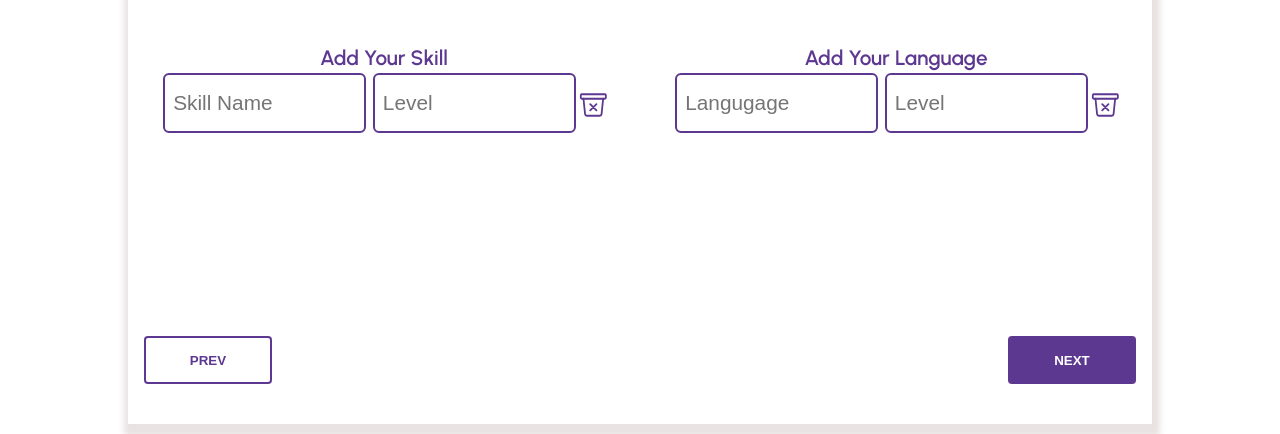
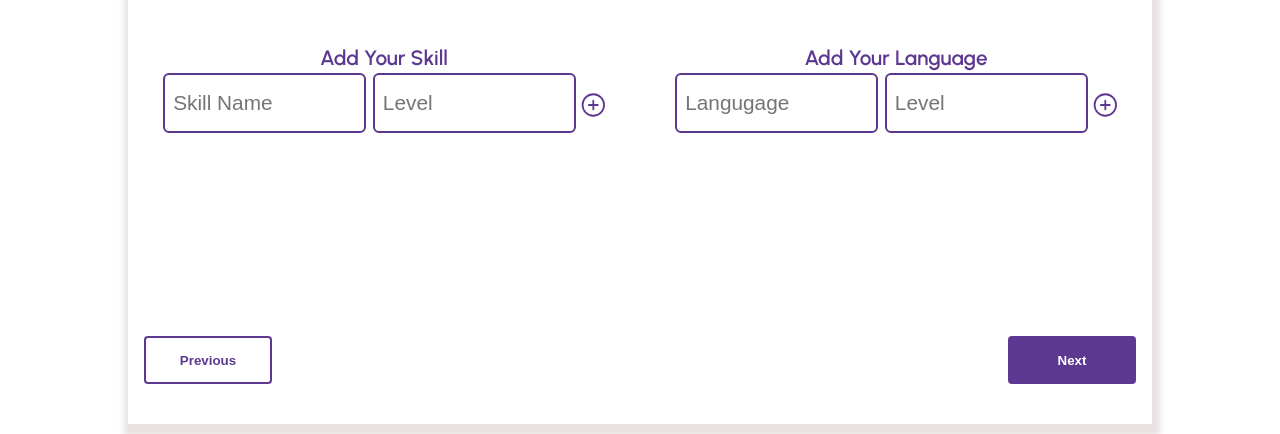
Before and after one commit to AhmetUnsal98/make-your-cv, a React (Create React App) app: page /build in a window 1280 px wide. Both pictures are taken after a click on the element "Skills & Languages". Shown: the part 284-718 px from the top of the page. Built offline with nearby package versions, Linux system fonts and the light colour scheme.

Commit message:
finish button added

```diff
--- a/src/components/Forms/ISkillForm/index.tsx
+++ b/src/components/Forms/ISkillForm/index.tsx
@@ -1,6 +1,6 @@
 import React from "react";
 import "./iskill.scss";
-import { IoTrashBinOutline } from "react-icons/io5";
+import { IoAddCircleOutline } from "react-icons/io5";
 const ISkillForm = () => {
   return (
     <div className="skill">
@@ -10,7 +10,7 @@ const ISkillForm = () => {
           {" "}
           <input placeholder="Skill Name"></input>
           <input placeholder="Level"></input>
-          <IoTrashBinOutline className="trash" size={70} />
+          <IoAddCircleOutline className="trash" size={70} />
         </div>
       </div>
       <div className="skill-half">
@@ -18,7 +18,7 @@ const ISkillForm = () => {
         <div className="skill-row">
           <input placeholder="Langugage"></input>
           <input placeholder="Level"></input>
-          <IoTrashBinOutline className="trash" size={70} />
+          <IoAddCircleOutline className="trash" size={70} />
         </div>
       </div>
     </div>
--- a/src/pages/Builder/builder.scss
+++ b/src/pages/Builder/builder.scss
@@ -44,6 +44,17 @@
         border-radius: 4px;
         font-weight: 550;
         cursor: pointer;
+        &:active {
+            animation: ripple 1s ease-in;
+        }
+    }
+    @keyframes ripple {
+        0% {
+            box-shadow: 1px 1px 1px 1px gray;
+        }
+        100% {
+            box-shadow: 12px 12px 12px 12px gray;
+        }
     }
     .prev-button {
         width: 8rem;
--- a/src/pages/Builder/index.tsx
+++ b/src/pages/Builder/index.tsx
@@ -64,8 +64,9 @@ const BuildPage = () => {
               }}
               className="prev-button"
             >
-              PREV
+              Previous
             </button>
+            {page !== 4 ? (
               <button
                 disabled={page === 4}
                 onClick={() => {
@@ -73,8 +74,11 @@ const BuildPage = () => {
                 }}
                 className="next-button"
               >
-              NEXT
+                Next
               </button>
+            ) : (
+              <button className="next-button">Finish</button>
+            )}
           </div>
         </div>
       </div>
```
Lines whose indentation alone changed are shown as unchanged.
